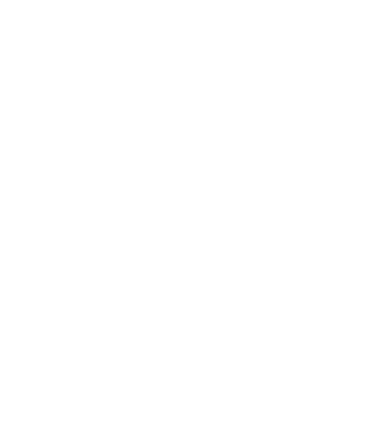
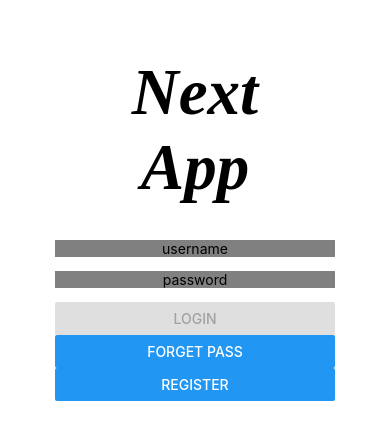
Before and after one commit to aleksej018/NextApp, a React Native app in the folder frontend/: screen / in a window 390 px wide. Shown: the top 440 px of the page. Built offline with nearby package versions, Linux system fonts and the light colour scheme.

Commit message:
Added login screen

```diff
--- a/frontend/App.tsx
+++ b/frontend/App.tsx
@@ -1,7 +1,12 @@
 import React from 'react';
+import {LoginScreen} from './src/screens';
 
 const App = () => {
-  return <></>;
+  return (
+    <>
+      <LoginScreen />
+    </>
+  );
 };
 
 export default App;
--- /dev/null
+++ b/frontend/src/screens/LoginScreen.tsx
@@ -0,0 +1,67 @@
+import React, {useState} from 'react';
+import {Button, StyleSheet, Text, TextInput, View} from 'react-native';
+import LogoComponent from '../components/LogoComponent';
+
+const SignIn = () => {
+  const [username, setUsername] = useState('');
+  const [password, setPassword] = useState('');
+
+  const LoginToggler = () => {
+    console.log(`text ${username}`);
+    setUsername('');
+  };
+
+  const togglerForgetPass = () => {};
+
+  const togglerRegister = () => {
+    console.log('asdasdsad');
+  };
+
+  const disabled = username === '' || password === '';
+
+  return (
+    <>
+      <View style={styles.signin}>
+        <LogoComponent />
+        <View style={styles.signin_form}>
+          <View>
+            <TextInput
+              placeholder="username"
+              style={styles.input}
+              value={username}
+              onChangeText={setUsername}
+            />
+            <TextInput
+              placeholder="password"
+              style={styles.input}
+              value={password}
+              onChangeText={setPassword}
+            />
+            <Button
+              title="Login"
+              disabled={disabled}
+              onPress={() => LoginToggler()}
+            />
+            <Button title="forget pass" onPress={togglerForgetPass} />
+            <Button title="register" onPress={togglerRegister} />
+          </View>
+        </View>
+      </View>
+    </>
+  );
+};
+
+const styles = StyleSheet.create({
+  signin: {
+    margin: '5%',
+  },
+  input: {
+    backgroundColor: 'gray',
+    marginBottom: '5%',
+    textAlign: 'center',
+  },
+  signin_form: {
+    margin: '10%',
+  },
+});
+export default SignIn;
--- a/frontend/src/screens/index.tsx
+++ b/frontend/src/screens/index.tsx
@@ -1 +1,2 @@
-export {default} from './SignUpScreen';
+export {default as SignUpScreen} from './SignUpScreen';
+export {default as LoginScreen} from './LoginScreen';
```
